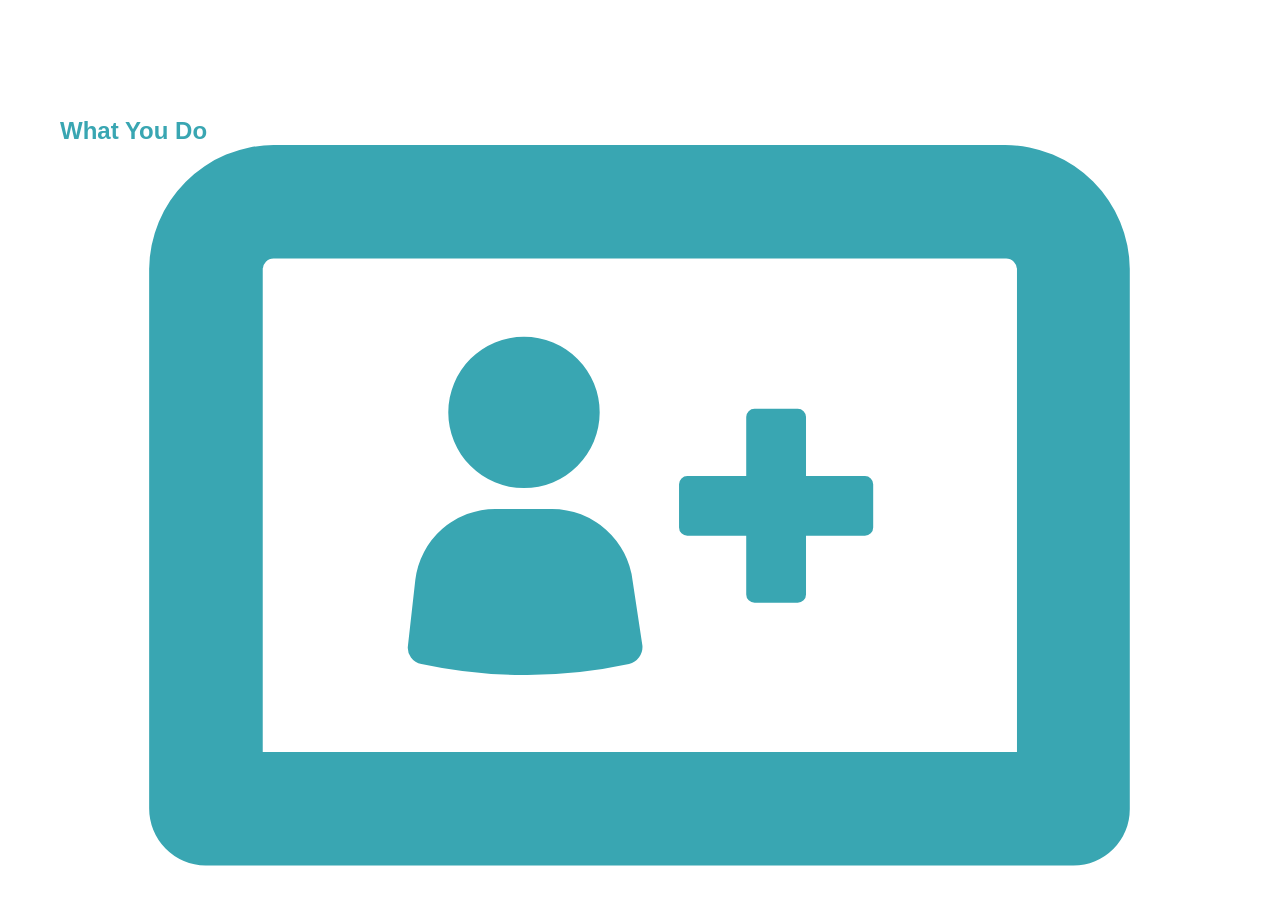
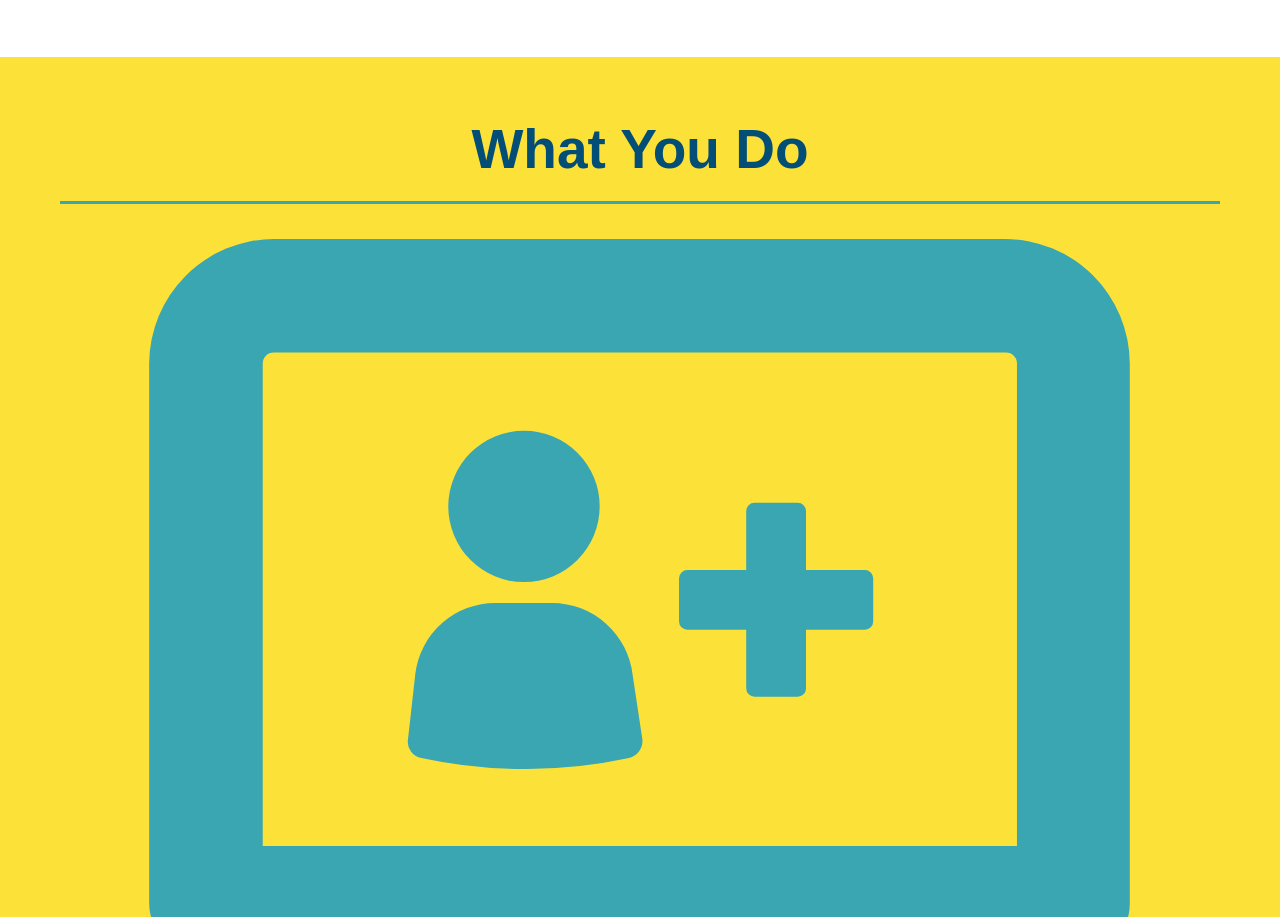
Before and after one commit to seanxmcdaniel/run-buddy-repo, a plain HTML site: page index.html in a window 1280 px wide. Shown: the part 1003-1920 px from the top of the page. Drawn offline with Linux system fonts and the light colour scheme.

Commit message:
Styled Steps

```diff
--- a/assets/css/style.css
+++ b/assets/css/style.css
@@ -96,6 +96,20 @@ header nav ul li a {
 
 /* intro style end */
 
+.steps {
+    text-align: center;
+    background: #fce138;
+}
+
+.steps h2 {
+    font-size: 55px;
+    color: #024e76;
+    margin-bottom: 35px;
+    padding: 0 100px 20px 100px;
+    border-bottom: 3px solid;
+    border-color: #39a6b2;
+}
+
 footer {
     background: #fce138;
     width: 100%;
--- a/index.html
+++ b/index.html
@@ -76,7 +76,7 @@
     </section>
 
     <!-- "what you do" section-->
-    <section id="what-you-do">
+    <section id="what-you-do" class="steps">
         <h2>What You Do</h2>
 
         <div>
```
